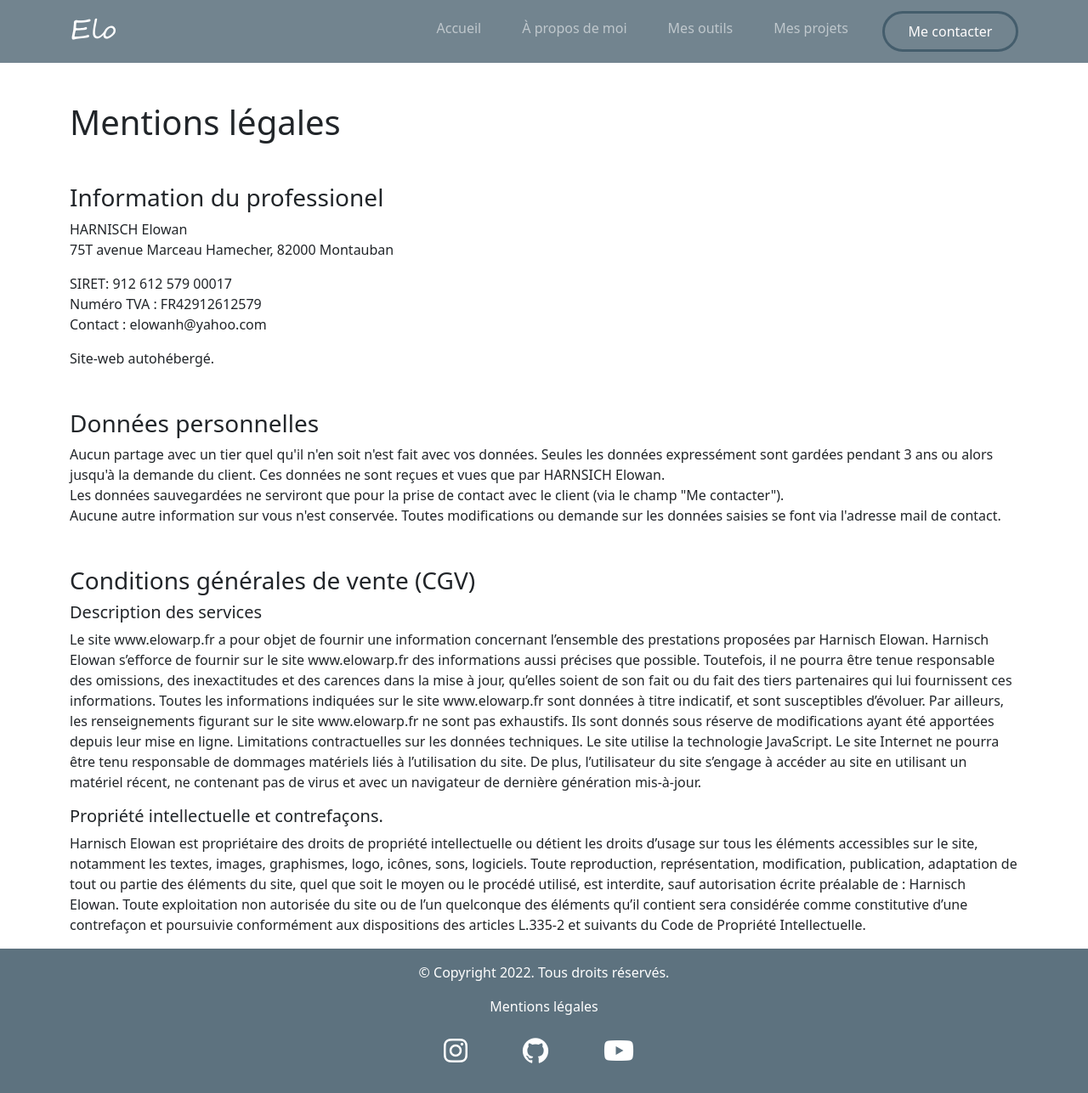
After one commit to Elowarp/portfolio, a Django app: page /legal/ in a window 1280 px wide. The commit adds this page. Shown: the whole page at 85% size. Run offline with Django 4.2, Linux system fonts and the light colour scheme; some libraries are stand-ins or nearby versions.

Commit message:
Ajout des CGV

```diff
--- a/Portfolio/settings/production.py
+++ b/Portfolio/settings/production.py
@@ -17,3 +17,7 @@ DATABASES = {
 INSTALLED_APPS += (
     'gunicorn',
 )
+
+ALLOWED_HOSTS = ['127.0.0.0', 'localhost']
+
+SECRET_KEY = os.getenv("DJANGO_SECRET_KEY")
--- a/Portfolio/urls.py
+++ b/Portfolio/urls.py
@@ -15,7 +15,7 @@ Including another URLconf
 """
 from django.contrib import admin
 from django.urls import path
-from vitrine.views import index, projects
+from vitrine.views import index, projects, mentionsLegales
 from django.conf import settings
 from django.conf.urls.static import static
 
@@ -23,4 +23,5 @@ urlpatterns = [
     path('admin/', admin.site.urls),
     path('', index),
     path('projects/', projects),
+    path('legal/', mentionsLegales),
 ] + static(settings.STATIC_URL, document_root=settings.STATIC_ROOT) + static(settings.MEDIA_URL, document_root=settings.MEDIA_ROOT)
--- a/requirements.txt
+++ b/requirements.txt
@@ -4,4 +4,4 @@ python_telegram_bot==13.11
 telegram==0.0.1
 python-dotenv==0.20.0
 psycopg2-binary==2.9.3
-gunicorn=20.1.0
+gunicorn==20.1.0
--- /dev/null
+++ b/static/css/main.css
@@ -0,0 +1,256 @@
+{% load static %}
+@font-face {
+    font-family: 'Segoe Script';
+    src: url("/static/fonts/segoesc.ttf");
+}
+.btn-contact {
+    border: 3px solid #445D6C;
+    border-radius: 100px;
+    width: 10rem;
+    height: 3rem;
+    text-decoration: none;
+    color: #FFFDFD;
+    background-color: none;
+}
+
+.btn-contact:hover {
+    color: #FFFDFD;
+}
+
+.btn-submit {
+    border: 3px solid #709D73;
+    border-radius: 100px;
+    width: 10rem;
+    height: 3rem;
+    text-decoration: none;
+    color: #FFFDFD;
+    background-color: #B0C2B1;
+}
+
+.nom {
+    font-size: 3rem;
+    font-weight: 700;
+    line-height: 90%;
+}
+
+body {
+    color: #212529;
+}
+
+.prenom {
+    color: #dd4d45ea;
+}
+
+header {
+    background-color: #5d727fde;
+
+}
+
+footer {
+    background-color: #5D727F;
+}
+
+#navbar-nav,
+li {
+    margin-left: 2rem;
+}
+
+a {
+    text-decoration: none;
+    color: var(--bs-body-color);
+}
+
+a:hover {
+    color: var(--bs-body-color);
+}
+
+.job {
+    font-weight: 700;
+}
+
+.profil {
+    max-width: 300px;
+    height: 300px;
+    border-radius: 50%;
+    overflow: hidden;
+    position: relative;
+    box-shadow: -1px 3px 7px black;
+}
+
+.profil-img {
+    position: absolute;
+    top: -9999px;
+    bottom: -9999px;
+    left: -9999px;
+    right: -9999px;
+    margin: auto;
+    width: 400px;
+}
+
+#description {
+    font-size: 1.4rem;
+}
+
+section {
+    min-height: 100vh;
+    padding-top: 4rem;
+}
+
+#presentation {
+    background-color: #90989D;
+}
+
+#aboutme {
+    background-color: #F6ECE0;
+}
+
+.angle {
+    position: relative;
+}
+
+.angle:after {
+    content: '';
+    position: absolute;
+}
+
+.angle1 {
+    background-color: #C7908F;
+}
+
+.angle1:after {
+    background-color: #F6ECE0;
+    -webkit-clip-path: polygon(0 0, 100% 0, 25% 100%);
+            clip-path: polygon(0 0, 100% 0, 25% 100%);
+    height: 25px;
+    width: 100%
+}
+
+@media (min-width: 900px) {
+    .angle1,
+    .angle1:after {
+        height: 75px;
+    }
+}
+
+.angle2 {
+    background-color: #F6ECE0;
+}
+
+.angle2:after {
+    background-color: #C7908F;
+    -webkit-clip-path: polygon(0 0, 25% 75%, 75% 25%, 100% 50%, 100% 0);
+            clip-path: polygon(0 0, 25% 75%, 75% 25%, 100% 50%, 100% 0);
+    height: 20px;
+    width: 100%
+}
+
+@media (min-width: 900px) {
+    .angle2,
+    .angle2:after {
+        height: 70px;
+    }
+}
+
+.angle3 {
+    background-color: #B0C2B1;
+}
+
+.angle3:after {
+    background-color: #F6ECE0;
+    -webkit-clip-path: polygon(0 0, 75% 100%, 100% 50%, 100% 0);
+            clip-path: polygon(0 0, 75% 100%, 100% 50%, 100% 0);
+    height: 20px;
+    width: 100%
+}
+
+@media (min-width: 900px) {
+    .angle3,
+    .angle3:after {
+        height: 70px;
+    }
+}
+
+#whatido {
+    background-color: #C7908F;
+}
+
+#projects {
+    background-color: #F6ECE0;
+}
+
+#contactme {
+    background-color: #B0C2B1;
+}
+
+.infotab {
+    border: 2px solid #ECEDEC;
+    border-radius: 10px;
+}
+
+.icons-skills {
+    text-align: center;
+    margin-bottom: 2.5rem;
+    color: white;
+    transition-property: transform;
+    transition-duration: 0.3s;
+    transition-timing-function: ease-in-out;
+}
+
+.icons-skills:hover {
+    transform: scale(1.1);
+}
+
+i {
+    display: block !important;
+    margin-bottom: 10px;
+}
+
+.text-icon {
+    color: #193444;
+}
+
+.card {
+    min-height: 200px;
+    max-height: 300px;
+    overflow: hidden;
+    cursor: pointer;
+    transition-property: transform;
+    transition-duration: 0.2s;
+    transition-timing-function: ease-in-out;
+}
+
+.card:hover {
+    transform: scale(1.05);
+}
+
+.card-img {
+    position: absolute;
+    top: -9999px;
+    bottom: -9999px;
+    left: -9999px;
+    right: -9999px;
+    margin: auto;
+    filter: brightness(50%)
+}
+
+.card-img-overlay {
+    text-shadow: 1px 0 0 #000, -1px 0 0 #000, 0 1px 0 #000, 0 -1px 0 #000, 1px 1px #000, -1px -1px 0 #000, 1px -1px 0 #000, -1px 1px 0 #000;
+}
+
+#quick-desc {
+    font-size: 1.6rem;
+    font-style: italic;
+    font-family: 'Lucida Sans', 'Lucida Sans Regular', 'Lucida Grande', 'Lucida Sans Unicode', Geneva, Verdana, sans-serif;
+    color: #193444;
+}
+
+.red {
+    color: #c62d24;
+}
+
+.list-group-item {
+    background: none;
+    border: 0;
+    margin-left: 1rem;
+    margin-right: 1rem;
+}
--- a/templates/footer.html
+++ b/templates/footer.html
@@ -1,6 +1,7 @@
 {%block footer%}
 <div class="container text-white">
     <div class="text-center pt-3">© Copyright 2022. Tous droits réservés.</div>
+    <div class="text-center pt-3"><a href="/legal/" class="text-white">Mentions légales</a></div>
     <div class="row py-3">
         <ul class="list-group list-group-horizontal justify-content-center">
             <li class="list-group-item"><a target="_blank" href="https://instagram.com/elowarp" title="Compte Instagram"><i class="fa-brands fa-instagram fa-2x text-white"></i></a></li>
--- /dev/null
+++ b/templates/mentionsLegales.html
@@ -0,0 +1,85 @@
+<!DOCTYPE html>
+<html lang="fr">
+
+<head>
+    <meta charset="UTF-8">
+    <meta http-equiv="X-UA-Compatible" content="IE=edge">
+    <meta name="viewport" content="width=device-width, initial-scale=1.0">
+    <link href="https://cdn.jsdelivr.net/npm/bootstrap@5.1.3/dist/css/bootstrap.min.css" rel="stylesheet"
+        integrity="sha384-1BmE4kWBq78iYhFldvKuhfTAU6auU8tT94WrHftjDbrCEXSU1oBoqyl2QvZ6jIW3" crossorigin="anonymous">
+    <script src="https://kit.fontawesome.com/f5889cb895.js" crossorigin="anonymous"></script>
+    <link rel="stylesheet" href="https://cdn.jsdelivr.net/gh/devicons/devicon@v2.15.1/devicon.min.css">
+    {% load static %}
+    <link href="{% static 'css/main.css' %}" rel="stylesheet">
+    <title>Mentions légales</title>
+</head>
+
+<body>
+    <header class="fixed-top">
+        {% include './header.html'%}
+    </header>
+    <main>
+        <section>
+            <div class="container mt-2 pt-5">
+                <h1>Mentions légales</h1>
+                <h3 class="mt-5">Information du professionel</h3>
+                <div>
+                    <p>HARNISCH Elowan<br>75T avenue Marceau Hamecher, 82000 Montauban</p>
+                    <p>SIRET: 912 612 579 00017 <br>Numéro TVA : FR42912612579 <br>Contact : elowanh@yahoo.com</p>
+                    <p>Site-web autohébergé.</p>
+                </div>
+
+
+
+                <h3 class="mt-5">Données personnelles</h3>
+                <div>
+                    <p>
+                        Aucun partage avec un tier quel qu'il n'en soit n'est fait avec vos données.
+                        Seules les données expressément sont gardées pendant 3 ans ou alors jusqu'à la
+                        demande du client. Ces données ne sont reçues et vues que par HARNSICH Elowan.<br>
+                        Les données sauvegardées ne serviront que pour la prise de contact avec le client (via
+                        le champ "Me contacter").<br>Aucune autre information sur vous n'est conservée.
+                        Toutes modifications ou demande sur les données saisies se font via l'adresse mail de contact.
+
+                    </p>
+                </div>
+                <h3 class="mt-5">Conditions générales de vente (CGV)</h3>
+                <div>
+                    <h5>Description des services</h5>
+                    <p>
+                        Le site www.elowarp.fr a pour objet de fournir une
+                        information concernant l’ensemble des prestations proposées par Harnisch Elowan. Harnisch
+                        Elowan s’efforce de fournir sur le site www.elowarp.fr des informations aussi
+                        précises que possible. Toutefois, il ne pourra être tenue responsable des omissions, des
+                        inexactitudes et des carences dans la mise à jour, qu’elles soient de son fait ou du fait des
+                        tiers partenaires qui lui fournissent ces informations. Toutes les informations indiquées sur le
+                        site www.elowarp.fr sont données à titre indicatif, et sont susceptibles d’évoluer. Par
+                        ailleurs, les renseignements figurant sur le site www.elowarp.fr ne sont pas exhaustifs.
+                        Ils sont donnés sous réserve de modifications ayant été apportées depuis leur mise en ligne.
+                        Limitations contractuelles sur les données techniques. Le site utilise la technologie
+                        JavaScript.
+                        Le site Internet ne pourra être tenu responsable de dommages matériels liés à l’utilisation du
+                        site. De plus, l’utilisateur du site s’engage à accéder au site en utilisant un matériel récent,
+                        ne contenant pas de virus et avec un navigateur de dernière génération mis-à-jour.
+                    </p>
+                    <h5>Propriété intellectuelle et contrefaçons.</h5>
+                    <p>
+                        Harnisch Elowan est propriétaire des droits de propriété intellectuelle ou détient les droits
+                        d’usage sur tous les éléments accessibles sur le site, notamment les textes, images, graphismes,
+                        logo, icônes, sons, logiciels. Toute reproduction, représentation, modification, publication,
+                        adaptation de tout ou partie des éléments du site, quel que soit le moyen ou le procédé utilisé,
+                        est interdite, sauf autorisation écrite préalable de : Harnisch Elowan. Toute exploitation non
+                        autorisée du site ou de l’un quelconque des éléments qu’il contient sera considérée comme
+                        constitutive d’une contrefaçon et poursuivie conformément aux dispositions des articles L.335-2
+                        et suivants du Code de Propriété Intellectuelle.
+                    </p>
+                </div>
+            </div>
+        </section>
+    </main>
+    <footer>
+        {% include 'footer.html' %}
+    </footer>
+</body>
+
+</html>
--- a/vitrine/views.py
+++ b/vitrine/views.py
@@ -25,3 +25,6 @@ def index(request):
 
 def projects(request):
     return render(request, "projects.html")
+
+def mentionsLegales(request):
+    return render(request, "mentionsLegales.html")
```
Also changed, not shown: Portfolio/settings/common.py (+1 -10 lines), Portfolio/settings/development.py (+7 -0 lines), templates/index.html (+9 -265 lines).
